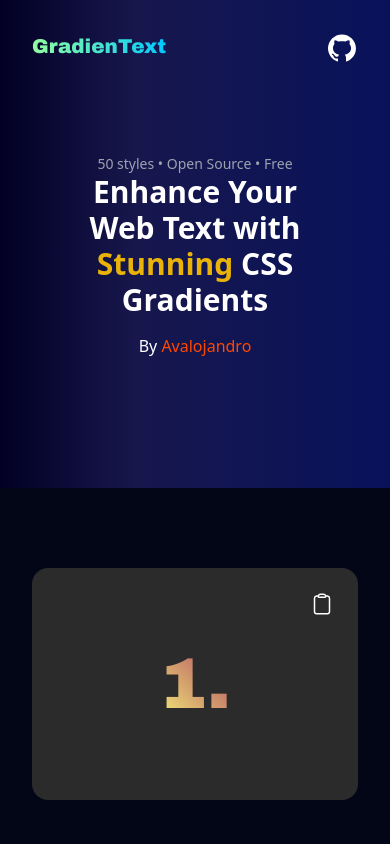
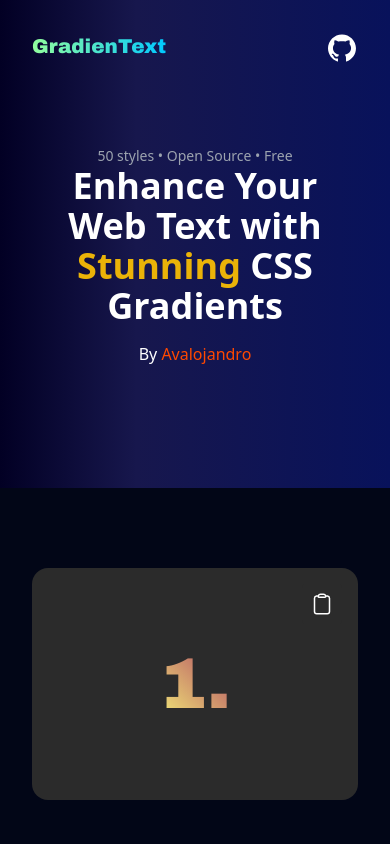
Before and after one commit to Avalojandro/GradienText, a React (Vite) app: page / in a window 390 px wide. Shown: the top 844 px of the page. Built offline with nearby package versions, Linux system fonts and the light colour scheme.

Commit message:
:iphone: 4xl

```diff
--- a/src/App.jsx
+++ b/src/App.jsx
@@ -76,7 +76,7 @@
           <div className="px-16 flex items-center w-full">
             <div className="w-full text-center lg:text-left">
               <p className="text-gray-400 text-sm">50 styles &#x2022; Open Source &#x2022; Free</p>
-              <h2 className="font-bold text-3xl lg:text-5xl">Enhance Your Web Text with <span className=" text-yellow-500">Stunning</span> CSS Gradients</h2>
+              <h2 className="font-bold text-4xl lg:text-5xl">Enhance Your Web Text with <span className=" text-yellow-500">Stunning</span> CSS Gradients</h2>
               <div className="pt-4">By <a href="https://github.com/Avalojandro" target="_blank" rel="noopener noreferrer" className="text-[#ff4800]">Avalojandro</a></div>
             </div>
             <div className={`hidden lg:inline text-center w-full text-[200px] transform ease-in-out love-kiss drop-shadow-2xl font-bold ${fontColor}`}>
```
